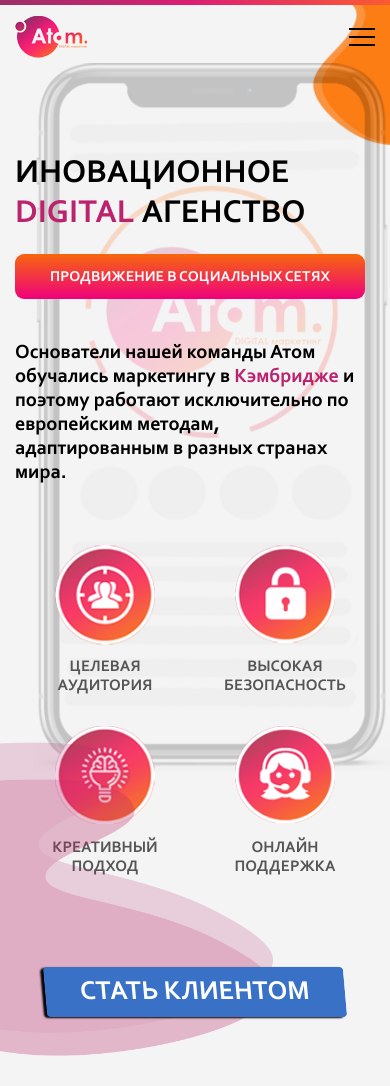
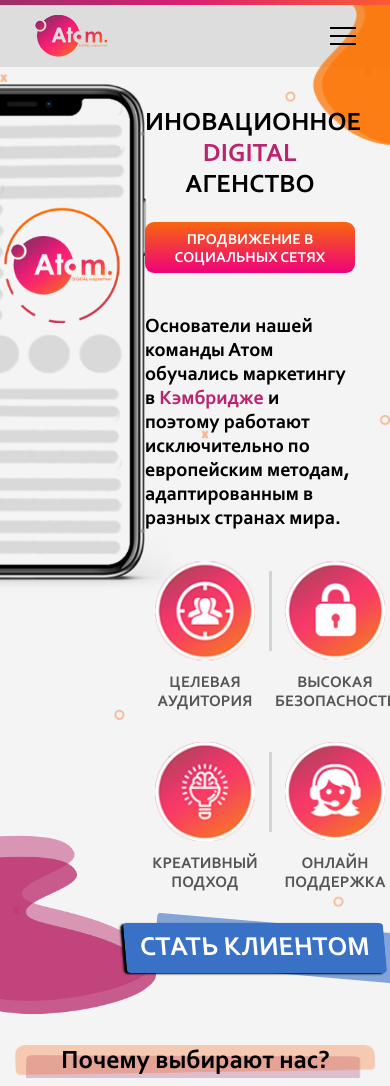
Before and after one commit to dekairi/atom, a plain HTML site: page index.html in a window 390 px wide. Shown: the top 1086 px of the page. Drawn offline with nearby package versions, Linux system fonts and the light colour scheme; files whose address does not match are found by name.

Commit message:
Changes top block

```diff
--- a/css/main.css
+++ b/css/main.css
@@ -47,7 +47,6 @@ body {
 }
 
 header {
-    padding-top: 11px;
     background: #f4f4f4;
     position: relative;
     padding-bottom: 50px;
--- a/css/mediaqueries.css
+++ b/css/mediaqueries.css
@@ -472,6 +472,9 @@
         margin-right: auto;
         margin-top: 40px;
     }
+    .offer-block__title {
+        font-size: 33px;
+    }
     .logo-block {
         position: relative;
         z-index: 444;
@@ -585,6 +588,11 @@
         padding-right: 15px;
         padding-left: 15px;
     }
+    .phone-block img {
+        opacity: 0.2;
+        width: 100%;
+        height: auto;
+    }
     .social-check,
     .check-box {
         -webkit-box-orient: vertical;
@@ -682,6 +690,9 @@
     .operating {
         background: none;
     }
+    .row-header {
+        padding: 10px 0 4px 0;
+    }
 }
 
 @media (max-width: 576px) {
@@ -698,18 +709,10 @@
         margin-left: auto;
         margin-right: auto;
     }
-    .offer-block__title {
-        font-size: 33px;
-    }
     .offer-block__subtitle {
         width: auto;
         font-size: 15px;
         max-width: 350px;
-    }
-    .phone-block img {
-        opacity: 0.2;
-        width: 100%;
-        height: auto;
     }
     .pos-abs {
         position: absolute;
@@ -861,6 +864,98 @@
     .operating {
         background: url(../img/background-icons.png)no-repeat 50% center/75%;
     }
+    .offer-block {
+        margin-top: 0;
+        padding-right: 20px;
+    }
+    .offer-block__title {
+        font-size: 26px;
+        text-align: center;
+    }
+    .offer-block__btn {
+        margin-top: 30px;
+        margin-left: -20px;
+        width: fit-content;
+        position: relative;
+    }
+    .btn-offer {
+        margin-top: 0;
+        width: 260px;
+    }
+    .offer-block__btn::before {
+        content: "";
+        position: absolute;
+        right: -10px;
+        top: 0;
+        width: 240px;
+        height: 50px;
+
+        background-color: #3871c6;
+        opacity: 0.6;
+        border-radius: 3px;
+        transform: rotate(5deg);
+    }
+    .offer-block__subtitle {
+        padding: 10px 10px 5px 10px;
+        width: auto;
+        height: auto;
+        max-width: 350px;
+        font-size: 15px;
+        line-height: normal;
+    }
+    .advantage {
+        margin: 0 auto;
+        padding-right: 20px;
+        justify-content: space-between;
+        width: 270px;
+    }
+    .advantage-block__title {
+        width: 120px;
+    }
+    .advantage-block:nth-child(2n + 1) {
+        position: relative;
+    }
+    .advantage-block:nth-child(2n + 1)::after {
+        content: "";
+        position: absolute;
+        top: 10px;
+        right: -7px;
+
+        width: 3px;
+        height: 80px;
+
+        background-color: lightgrey;
+    }
+    .hamburger {
+        margin-left: -10px;
+    }
+    .logo-block {
+        margin-left: 20px;
+    }
+    .phone-block {
+        background-image: url("../img/phone-mobile.png");
+        background-repeat: no-repeat;
+        background-size: 55%;
+        background-position: left top;
+        margin-left: -40px;
+        margin-top: -45px;
+    }
+    .phone-block img {
+        display: none;
+    }
+    .figure-header-left img {
+        width: 40%;
+        opacity: 1;
+    }
+    .row-intro {
+        background-image: url("../img/background-icons-top.png");
+        background-repeat: no-repeat;
+        background-position: top;
+        background-size: contain;
+    }
+    .row-header {
+        background-color: rgba(128, 128, 128, 0.2);
+    }
 }
 
 @media (max-width: 440px) {
--- a/index.html
+++ b/index.html
@@ -28,7 +28,7 @@
             <img src="img/figure-right.png" alt="">
         </div>
         <div class="container">
-            <div class="row justify-content-between  justify-content-md-center align-items-center">
+            <div class="row justify-content-between  justify-content-md-center align-items-center row-header">
                 <div class="col-3 col-md-2 col-lg-2">
                     <div class="logo-block">
                         <a href="index.html"> <img src="img/logo.png" alt=""></a>
@@ -54,13 +54,13 @@
                     </div>
                 </div>
             </div>
-            <div class="row">
+            <div class="row row-intro">
                 <div class="col-lg-5 col-xl-4 pos-abs">
                     <div class="phone-block">
                         <img src="img/phone.png" alt="">
                     </div>
                 </div>
-                <div class="col-lg-7 col-xl-8">
+                <div class="col-8 offset-4 col-sm-12 offset-sm-0 col-lg-7 col-xl-8">
                     <div class="offer-block">
                         <h1 class="offer-block__title">
                             ИНОВАЦИОННОЕ
```
Also changed, not shown: img/background-icons-top.png (added), img/phone-mobile.png (added).
